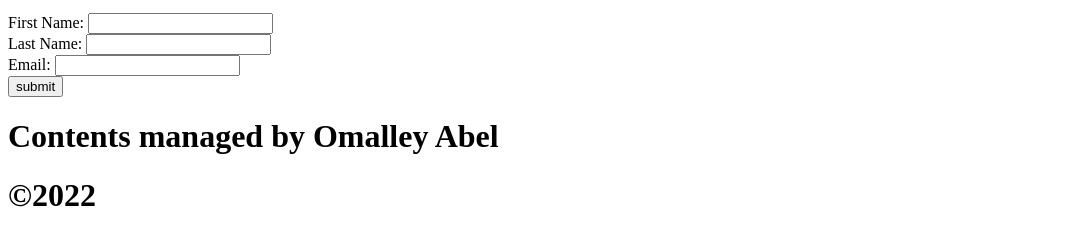
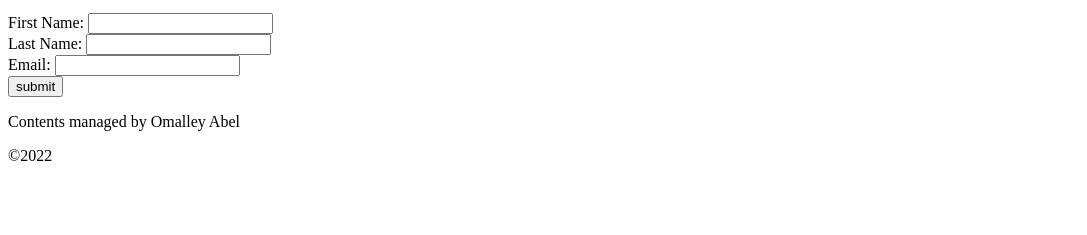
Before and after one commit to oeabel/htmlandcss, a plain HTML site: page one_page_website/one_page_website.html in a window 1280 px wide. Shown: the part 8792-9027 px from the top of the page, without its empty margins (0-1087 px from the left). After the commit the page ends 8973 px from the top, so only its background shows below. Drawn offline with Linux system fonts and the light colour scheme; files whose address does not match are found by name.

Commit message:
more footer edits

```diff
--- a/one_page_website/one_page_website.html
+++ b/one_page_website/one_page_website.html
@@ -82,8 +82,8 @@
 
 	<!-- FOOTER -->
 	<footer>
-		<h1>Contents managed by Omalley Abel<h1>
-		<h1>&copy2022</h1>
+		<p>Contents managed by Omalley Abel</p>
+		<p>&copy2022</p>
 	</footer>
 	<!-- END FOOTER -->
 
```
